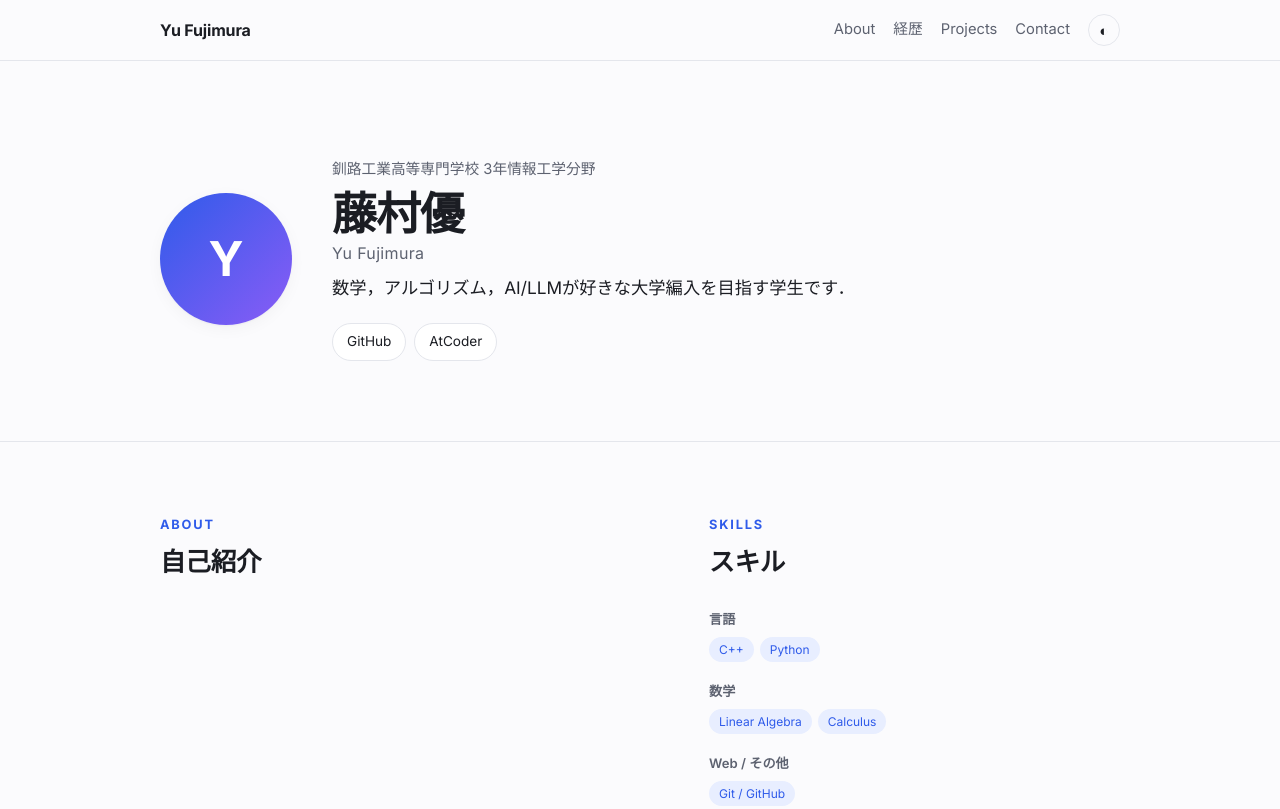
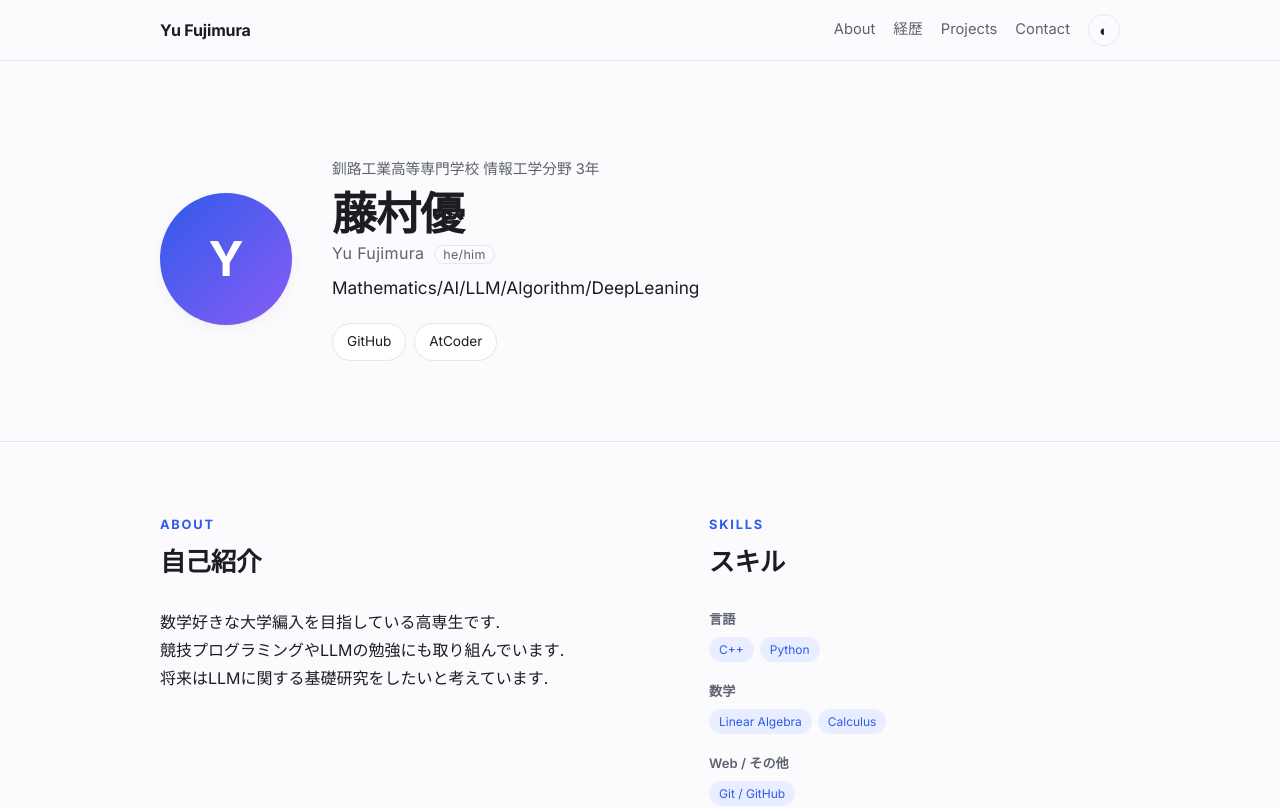
Before and after one commit to yu0823yyy/yu0823yyy.github.io, an Astro site: page / in a window 1280 px wide. Shown: the top 809 px of the page. Built offline with nearby package versions, Linux system fonts and the light colour scheme; Astro itself is replaced by a stand-in of ours.

Commit message:
profileを修正

```diff
--- a/src/data/profile.ts
+++ b/src/data/profile.ts
@@ -1,18 +1,17 @@
 export const profile = {
   name: '藤村優',
   nameEn: 'Yu Fujimura',
-  affiliation: '釧路工業高等専門学校 3年情報工学分野',
-  tagline: '数学，アルゴリズム，AI/LLMが好きな大学編入を目指す学生です．',
+  pronouns: 'he/him',
+  affiliation: '釧路工業高等専門学校 情報工学分野 3年',
+  tagline: 'Mathematics/AI/LLM/Algorithm/DeepLeaning',
   about: [
-    '',
+    '数学好きな大学編入を目指している高専生です. \n競技プログラミングやLLMの勉強にも取り組んでいます. \n将来はLLMに関する基礎研究をしたいと考えています.',
   ],
-  // アバター画像: public/ に画像を置いて '/avatar.jpg' のように指定。空なら頭文字を表示
   avatar: '',
   location: '釧路',
   email: 'tengcunyou28@gmail.com',
 };
 
-// 空文字のリンクは表示されません
 export const links = {
   github: 'https://github.com/yu0823yyy',
   x: '',
@@ -26,17 +25,17 @@ export const skills: { category: string; items: string[] }[] = [
   { category: 'Web / その他', items: ['Git / GitHub'] },
 ];
 
-export const timeline: { period: string; title: string;}[] = [
-  { period: '2024.04', title: '釧路工業高等専門学校 入学'},
+export const timeline: { period: string; title: string; detail?: string }[] = [
+  { period: '2026.11 - 現在', title: 'TOEIC, LLM, 数学を学び続けています' },
+  { period: '2026.11', title: '基本情報技術者試験 合格' },
+  { period: '2026.10', title: '全国高専プログラミングコンテスト競技部門 第7位' },
+  { period: '2026.05', title: 'TOEIC 605点取得' },
+  { period: '2025.10', title: 'AtCoder Algorithm 初参加' },
+  { period: '2024.11', title: 'U16プログラミングコンテスト北海道大会 第3位' },
   { period: '2024.10', title: 'U16プログラミングコンテスト釧路大会 優勝' },
-  { period: '2024.11', title: 'U16プログラミングコンテスト北海道大会 第3位' },
-  { period: '2025.10', title: 'AtCoder Algorithm 初参加' },
-  { period: '2026.05', title: 'TOEIC 605点取得' },
-  { period: '2026.10', title: '全国高専プログラミングコンテスト競技部門 第7位' },
-  { period: '2026.11', title: '基本情報技術者試験 合格' },
-  { period: '2026.11 - 現在', title: 'TOEIC, LLM, 数学を学び続けています' },
+  { period: '2024.04', title: '釧路工業高等専門学校 入学' },
 ];
 
 export const achievements: { label: string; value: string; note?: string }[] = [
-  { label: 'AtCoder (Algorithm)', value: '506', note: '最高レート: 506(2026.11.14時点)' },
+  { label: 'AtCoder (Algorithm)', value: '506', note: '最高レート（2026.11時点）' },
 ];
--- a/src/pages/index.astro
+++ b/src/pages/index.astro
@@ -25,7 +25,7 @@ const base = import.meta.env.BASE_URL.replace(/\/$/, '');
       </div>
       <div>
         <p class="affiliation">{profile.affiliation}</p>
-        <h1>{profile.name}<small>{profile.nameEn}</small></h1>
+        <h1>{profile.name}<small>{profile.nameEn}{profile.pronouns && <span class="pronouns">{profile.pronouns}</span>}</small></h1>
         <p class="tagline">{profile.tagline}</p>
         <div class="links">
           {activeLinks.map(([k, url]) => <a class="pill" href={url} target="_blank" rel="noopener">{linkLabels[k] ?? k}</a>)}
@@ -130,6 +130,10 @@ const base = import.meta.env.BASE_URL.replace(/\/$/, '');
   .affiliation { margin: 0; color: var(--muted); font-size: 0.92rem; }
   h1 { margin: 4px 0 10px; font-size: clamp(2rem, 5vw, 2.8rem); line-height: 1.25; letter-spacing: -0.02em; }
   h1 small { display: block; font-size: 1rem; font-weight: 500; color: var(--muted); letter-spacing: 0.02em; }
+  .pronouns {
+    margin-left: 10px; padding: 1px 8px; border: 1px solid var(--border); border-radius: 999px;
+    font-size: 0.78rem; vertical-align: middle;
+  }
   .tagline { margin: 0 0 20px; font-size: 1.08rem; }
   .links { display: flex; flex-wrap: wrap; gap: 8px; }
   .pill {
@@ -145,7 +149,7 @@ const base = import.meta.env.BASE_URL.replace(/\/$/, '');
 
   .two-col { display: grid; grid-template-columns: 1.2fr 1fr; gap: 56px; }
   @media (max-width: 760px) { .two-col { grid-template-columns: 1fr; gap: 48px; } }
-  .two-col p { margin: 0 0 1em; }
+  .two-col p { margin: 0 0 1em; white-space: pre-line; }
 
   .skills { margin: 0; display: grid; gap: 18px; }
   .skills dt { font-size: 0.82rem; color: var(--muted); margin-bottom: 6px; font-weight: 600; }
```
